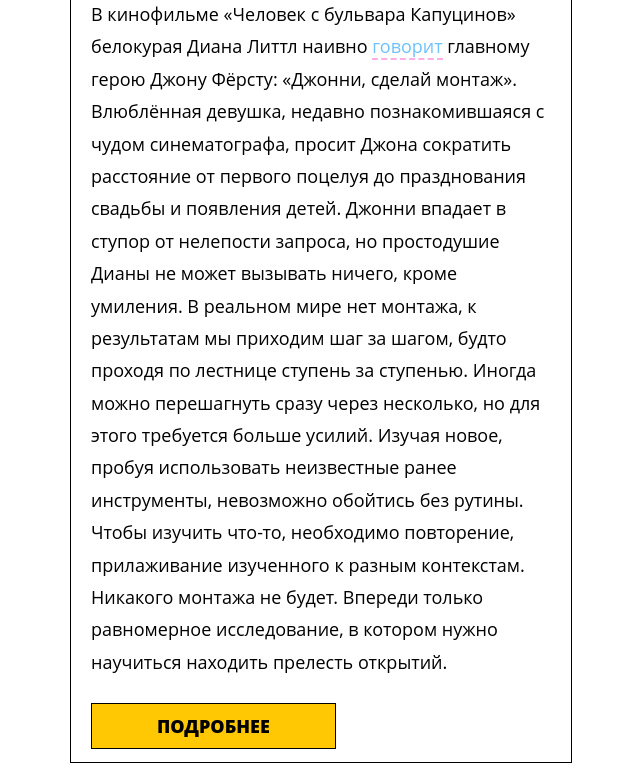
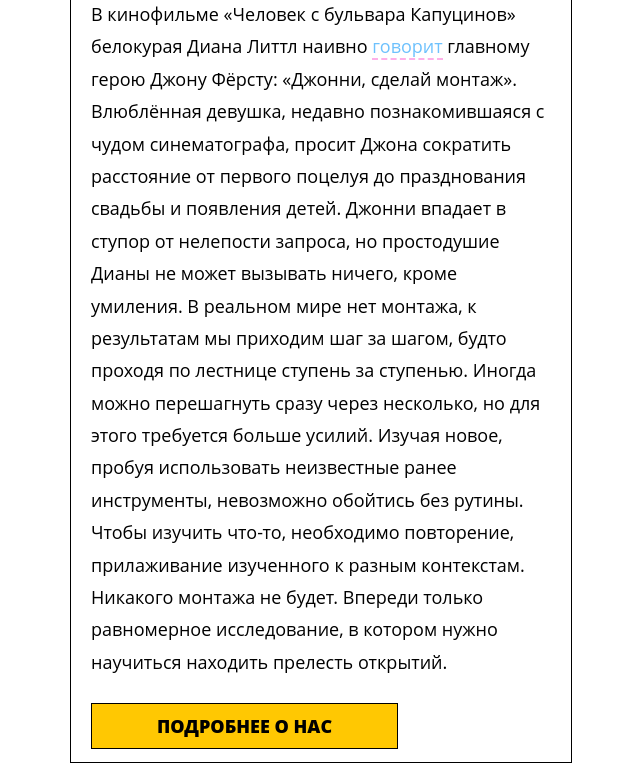
Before and after one commit to denis-sigma/first_repository, a plain HTML site: page verstka_saita.html in a window 1280 px wide. Shown: the part 192-975 px from the top of the page, without its empty margins (319-959 px from the left). Drawn offline with Linux system fonts and the light colour scheme.

Commit message:
обнова

```diff
--- a/verstka_saita.html
+++ b/verstka_saita.html
@@ -39,7 +39,7 @@
           научиться находить прелесть открытий.
         </p>
       </div>
-      <a href="#" class="card__more-btn">Подробнее</a>
+      <a href="#" class="card__more-btn">Подробнее о нас</a>
     </div>
   </body>
 </html>
```
